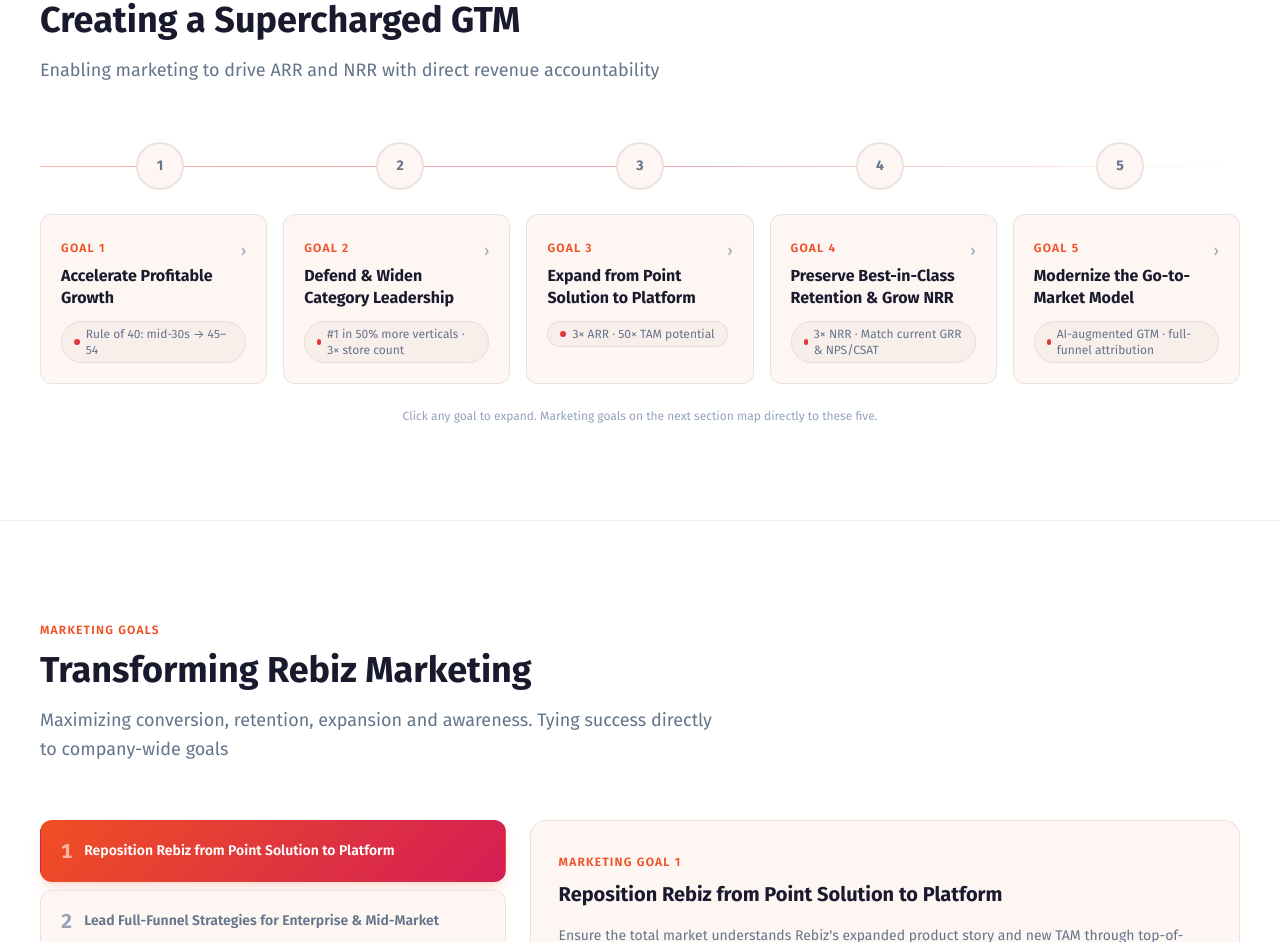
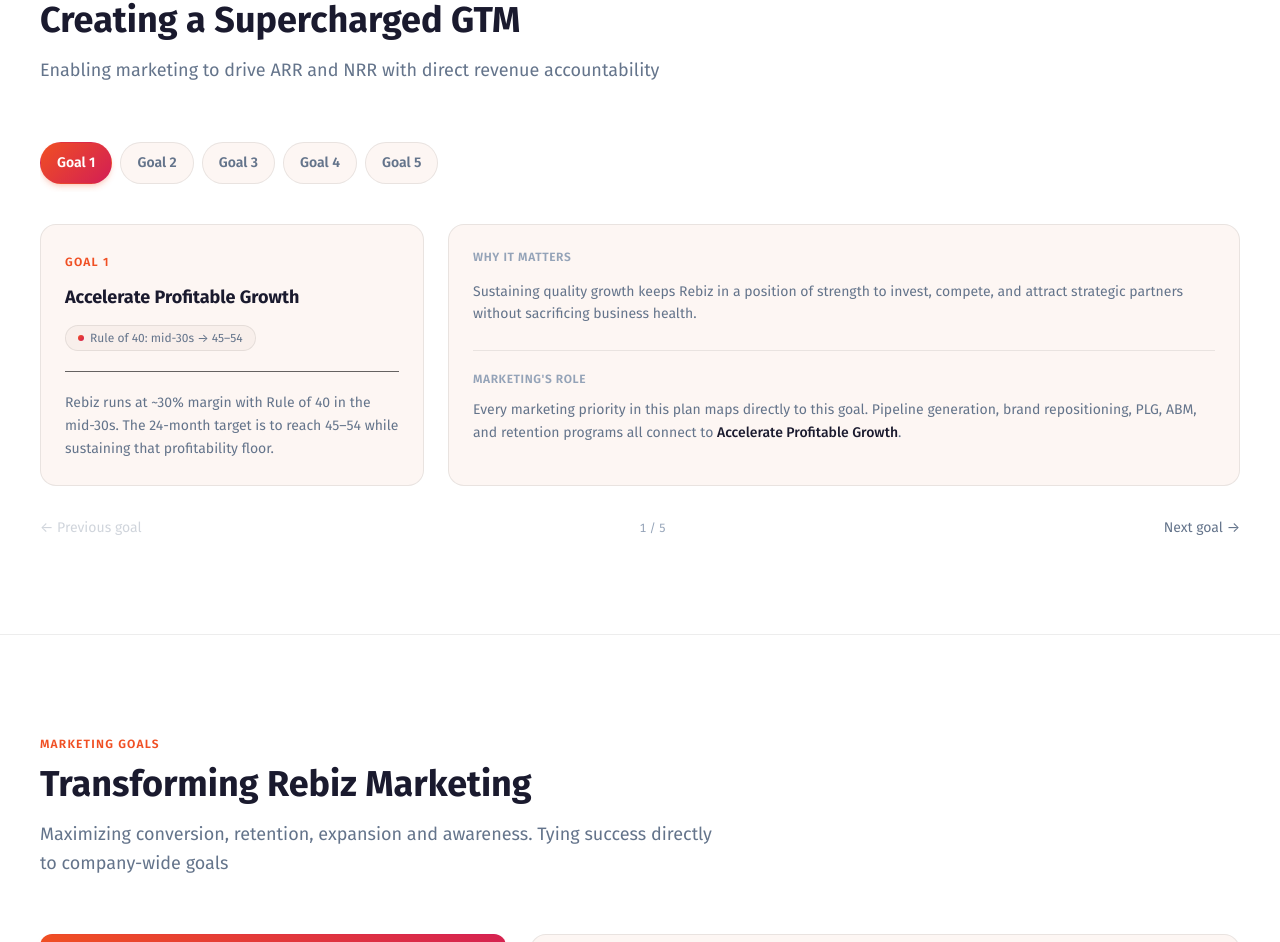
Before and after one commit to benjamsb/rebiz-marketing, a React (Vite) app: page / in a window 1280 px wide. Shown: the part 2146-3088 px from the top of the page. Built offline with nearby package versions, Linux system fonts and the light colour scheme.

Commit message:
Reformat Company Goals to tab + detail panel layout

```diff
--- a/src/components/CompanyGoals.jsx
+++ b/src/components/CompanyGoals.jsx
@@ -4,7 +4,8 @@
 import { companyGoals } from '../data/content';
 
 export default function CompanyGoals() {
-  const [activeId, setActiveId] = useState(null);
+  const [activeTab, setActiveTab] = useState(0);
+  const active = companyGoals[activeTab];
 
   return (
     <SectionWrapper id="company-goals">
@@ -14,105 +15,91 @@
         subtitle="Enabling marketing to drive ARR and NRR with direct revenue accountability"
       />
 
-      {/* Horizontal timeline connector for desktop */}
-      <div className="hidden xl:flex items-start gap-0 mb-6 relative">
-        <div className="absolute top-6 left-0 right-0 h-px bg-gradient-to-r from-rz-orange/40 via-rz-rose/40 to-transparent z-0" />
+      {/* Tab row */}
+      <div className="flex gap-2 overflow-x-auto pb-2 mb-8 scrollbar-hide">
         {companyGoals.map((goal, i) => (
-          <div key={goal.id} className="flex-1 relative z-10 px-1">
-            <div className="flex flex-col items-center">
-              <motion.button
-                className={`w-12 h-12 rounded-full flex items-center justify-center font-bold text-sm border-2 transition-all duration-200 ${
-                  activeId === goal.id
-                    ? 'brand-gradient text-white border-transparent shadow-lg shadow-rz-orange/20'
-                    : 'bg-rz-surface border-rz-border text-rz-muted hover:border-rz-orange/40 hover:text-rz-orange'
+          <button
+            key={goal.id}
+            onClick={() => setActiveTab(i)}
+            className={`flex-shrink-0 px-4 py-2.5 rounded-full text-sm font-semibold border transition-all duration-200 ${
+              activeTab === i
+                ? 'brand-gradient text-white border-transparent shadow-md shadow-rz-orange/20'
+                : 'border-rz-border text-rz-muted hover:text-rz-white hover:border-white/15 bg-rz-surface'
             }`}
-                onClick={() => setActiveId(activeId === goal.id ? null : goal.id)}
-                whileHover={{ scale: 1.05 }}
-                whileTap={{ scale: 0.97 }}
           >
-                {goal.id}
-              </motion.button>
-            </div>
-          </div>
+            {goal.tag}
+          </button>
         ))}
       </div>
 
-      {/* Cards — always visible on mobile, expandable on desktop */}
-      <div className="grid sm:grid-cols-2 xl:grid-cols-5 gap-4">
-        {companyGoals.map((goal, i) => {
-          const isActive = activeId === goal.id;
-          return (
+      {/* Detail panel */}
+      <AnimatePresence mode="wait">
         <motion.div
-              key={goal.id}
-              className={`bg-rz-surface border rounded-xl overflow-hidden cursor-pointer transition-all duration-200 ${
-                isActive
-                  ? 'border-rz-orange/50 shadow-lg shadow-rz-orange/10 xl:col-span-2'
-                  : 'border-rz-border hover:border-white/15'
-              }`}
-              initial={{ opacity: 0, y: 20 }}
-              whileInView={{ opacity: 1, y: 0 }}
-              viewport={{ once: true }}
-              transition={{ delay: i * 0.07, duration: 0.5 }}
-              onClick={() => setActiveId(activeId === goal.id ? null : goal.id)}
-              layout
+          key={active.id}
+          initial={{ opacity: 0, y: 16 }}
+          animate={{ opacity: 1, y: 0 }}
+          exit={{ opacity: 0, y: -10 }}
+          transition={{ duration: 0.35 }}
+          className="grid lg:grid-cols-3 gap-6"
         >
-              {/* Card header */}
-              <div className="p-5">
-                <div className="flex items-start justify-between gap-3">
-                  <div>
-                    <span className="text-xs font-semibold text-rz-orange tracking-widest uppercase">
-                      {goal.tag}
-                    </span>
-                    <h3 className="mt-1.5 text-base font-bold text-rz-white leading-snug">
-                      {goal.title}
-                    </h3>
+          {/* Left: title + description */}
+          <div className="lg:col-span-1 space-y-5">
+            <div className="bg-rz-surface border border-rz-border rounded-2xl p-6">
+              <span className="text-xs font-semibold text-rz-orange tracking-widest uppercase">{active.tag}</span>
+              <h3 className="mt-3 text-lg font-bold text-rz-white leading-snug">{active.title}</h3>
+              <div className="mt-4 inline-flex items-center gap-1.5 bg-rz-raised/60 border border-rz-border rounded-full px-3 py-1">
+                <span className="w-1.5 h-1.5 rounded-full brand-gradient" />
+                <span className="text-rz-muted text-xs">{active.metric}</span>
               </div>
-                  {/* Expand icon */}
-                  <motion.span
-                    className="text-rz-subtle mt-1 flex-shrink-0"
-                    animate={{ rotate: isActive ? 90 : 0 }}
-                  >
-                    ›
-                  </motion.span>
+              <div className="mt-5 pt-5 border-t border-rz-border/60">
+                <p className="text-rz-muted text-sm leading-relaxed">{active.description}</p>
               </div>
-
-                {/* Metric badge */}
-                <div className="mt-3 inline-flex items-center gap-1.5 bg-rz-raised/60 border border-rz-border rounded-full px-3 py-1">
-                  <span className="w-1.5 h-1.5 rounded-full brand-gradient" />
-                  <span className="text-rz-muted text-xs">{goal.metric}</span>
             </div>
           </div>
 
-              {/* Expanded detail */}
-              <AnimatePresence>
-                {isActive && (
-                  <motion.div
-                    initial={{ height: 0, opacity: 0 }}
-                    animate={{ height: 'auto', opacity: 1 }}
-                    exit={{ height: 0, opacity: 0 }}
-                    transition={{ duration: 0.3 }}
-                    className="overflow-hidden"
-                  >
-                    <div className="px-5 pb-5 border-t border-rz-border/60 pt-4 space-y-3">
-                      <p className="text-rz-muted text-sm leading-relaxed">{goal.description}</p>
-                      <div className="rounded-lg bg-rz-raised/40 border border-rz-border/60 p-3">
-                        <span className="text-rz-orange text-xs font-semibold uppercase tracking-wider block mb-1">
-                          Why it matters
-                        </span>
-                        <p className="text-rz-muted text-xs leading-relaxed">{goal.whyItMatters}</p>
+          {/* Right: why it matters + marketing role */}
+          <div className="lg:col-span-2">
+            <div className="bg-rz-surface border border-rz-border rounded-2xl p-6 h-full">
+              <h4 className="text-xs font-semibold text-rz-subtle uppercase tracking-wider mb-4">
+                Why It Matters
+              </h4>
+              <p className="text-rz-muted text-sm leading-relaxed mb-6">{active.whyItMatters}</p>
+
+              <div className="pt-5 border-t border-rz-border">
+                <h4 className="text-xs font-semibold text-rz-subtle uppercase tracking-wider mb-3">
+                  Marketing's Role
+                </h4>
+                <p className="text-rz-muted text-sm leading-relaxed">
+                  Every marketing priority in this plan maps directly to this goal. Pipeline generation,
+                  brand repositioning, PLG, ABM, and retention programs all connect to{' '}
+                  <span className="text-rz-white font-medium">{active.title}</span>.
+                </p>
+              </div>
             </div>
           </div>
         </motion.div>
-                )}
       </AnimatePresence>
-            </motion.div>
-          );
-        })}
+
+      {/* Navigation arrows */}
+      <div className="flex items-center justify-between mt-8">
+        <button
+          onClick={() => setActiveTab(t => Math.max(0, t - 1))}
+          disabled={activeTab === 0}
+          className="flex items-center gap-2 text-rz-muted text-sm hover:text-rz-white transition-colors disabled:opacity-30 disabled:cursor-not-allowed"
+        >
+          ← Previous goal
+        </button>
+        <span className="text-rz-subtle text-xs tabular-nums">
+          {activeTab + 1} / {companyGoals.length}
+        </span>
+        <button
+          onClick={() => setActiveTab(t => Math.min(companyGoals.length - 1, t + 1))}
+          disabled={activeTab === companyGoals.length - 1}
+          className="flex items-center gap-2 text-rz-muted text-sm hover:text-rz-white transition-colors disabled:opacity-30 disabled:cursor-not-allowed"
+        >
+          Next goal →
+        </button>
       </div>
-
-      <p className="mt-6 text-rz-subtle text-xs text-center">
-        Click any goal to expand. Marketing goals on the next section map directly to these five.
-      </p>
     </SectionWrapper>
   );
 }
```
Lines whose indentation alone changed are shown as unchanged.
